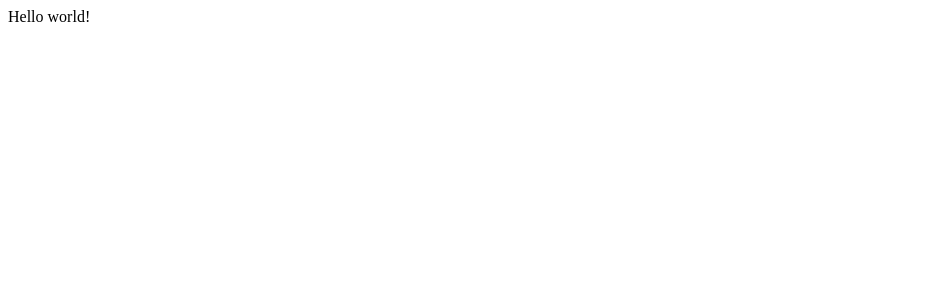
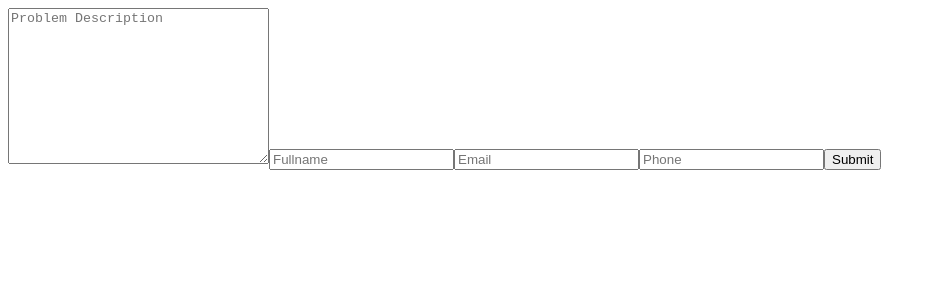
Before and after one commit to Javaboiiii/smart-city-management-system, a React (Vite) app: page / in a window 1280 px wide. Shown: the top 300 px of the page, without its empty margins (0-936 px from the left). Built offline with nearby package versions, Linux system fonts and the light colour scheme.

Commit message:
Setting to port 3000 and normal frontend setup for reporting issue

```diff
--- a/src/App.jsx
+++ b/src/App.jsx
@@ -4,11 +4,12 @@ import {
   createBrowserRouter,
   RouterProvider,
 } from "react-router-dom";
+import Form from './components/Form/Form';
 
 const router = createBrowserRouter([
   {
     path: "/",
-    element: <div>Hello world!</div>,
+    element: <><Form/></>,
   },
 ]);
 
--- /dev/null
+++ b/src/components/Form/Form.jsx
@@ -0,0 +1,56 @@
+import React, { useState } from 'react'
+
+const Form = () => {
+    const [issue, setIssue] = useState({
+        username : '',
+        problem : '',
+        email : '',
+        phone : ''
+    })
+
+    const handleChange = (e) => {
+        if(e.target.name === 'username') {
+            setIssue({
+                ...issue,
+                username : e.target.value
+            })
+        }
+        else if(e.target.name === 'email') {
+            setIssue({
+                ...issue,
+                email : e.target.value
+            })
+        }
+        else if(e.target.name === 'phone') {
+            setIssue({
+                ...issue,
+                phone : e.target.value
+            })
+        }
+        else {
+            setIssue({
+                ...issue,
+                problem : e.target.value
+            })
+        }
+    }
+
+
+    const handleSubmit = () => {
+
+    }
+
+  return (
+    <>
+        <form onSubmit={handleSubmit}>
+            <textarea name="problem" id="" cols="30" rows="10" placeholder='Problem Description' onChange={handleChange} required></textarea>
+            <input type="text" name="username" id="" placeholder='Fullname' onChange={handleChange} required />
+            <input type="email" name="email" id="" placeholder='Email' onChange={handleChange} required />
+            <input type="number" name="phone" id="" placeholder='Phone' onChange={handleChange} required />
+            <button type="submit">Submit</button>
+        </form>
+    </>
+  )
+}
+
+export default Form
--- a/vite.config.js
+++ b/vite.config.js
@@ -3,5 +3,8 @@ import react from '@vitejs/plugin-react-swc'
 
 // https://vitejs.dev/config/
 export default defineConfig({
+  server: {
+    port: 3000,
+  },
   plugins: [react()],
 })
```
